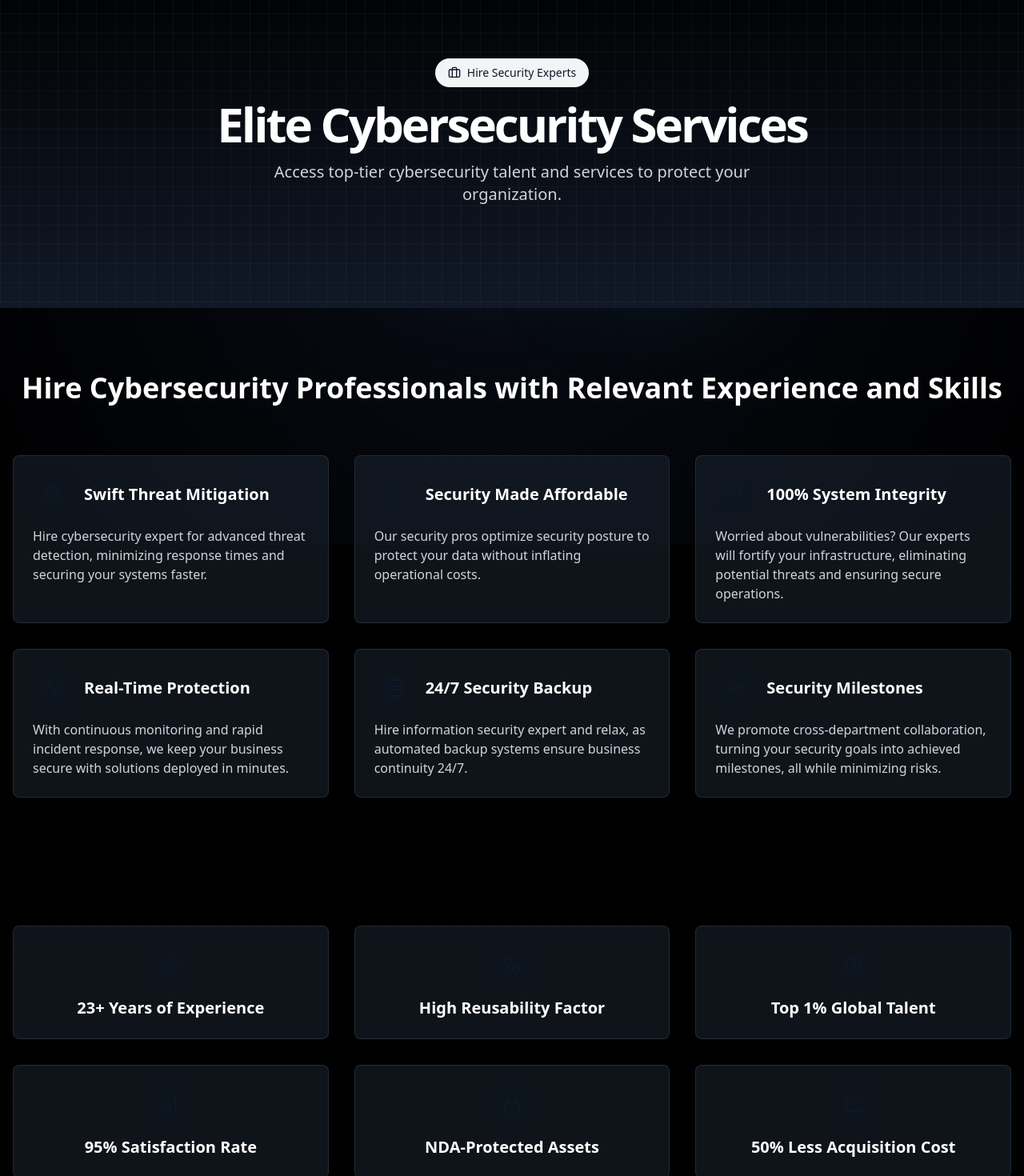
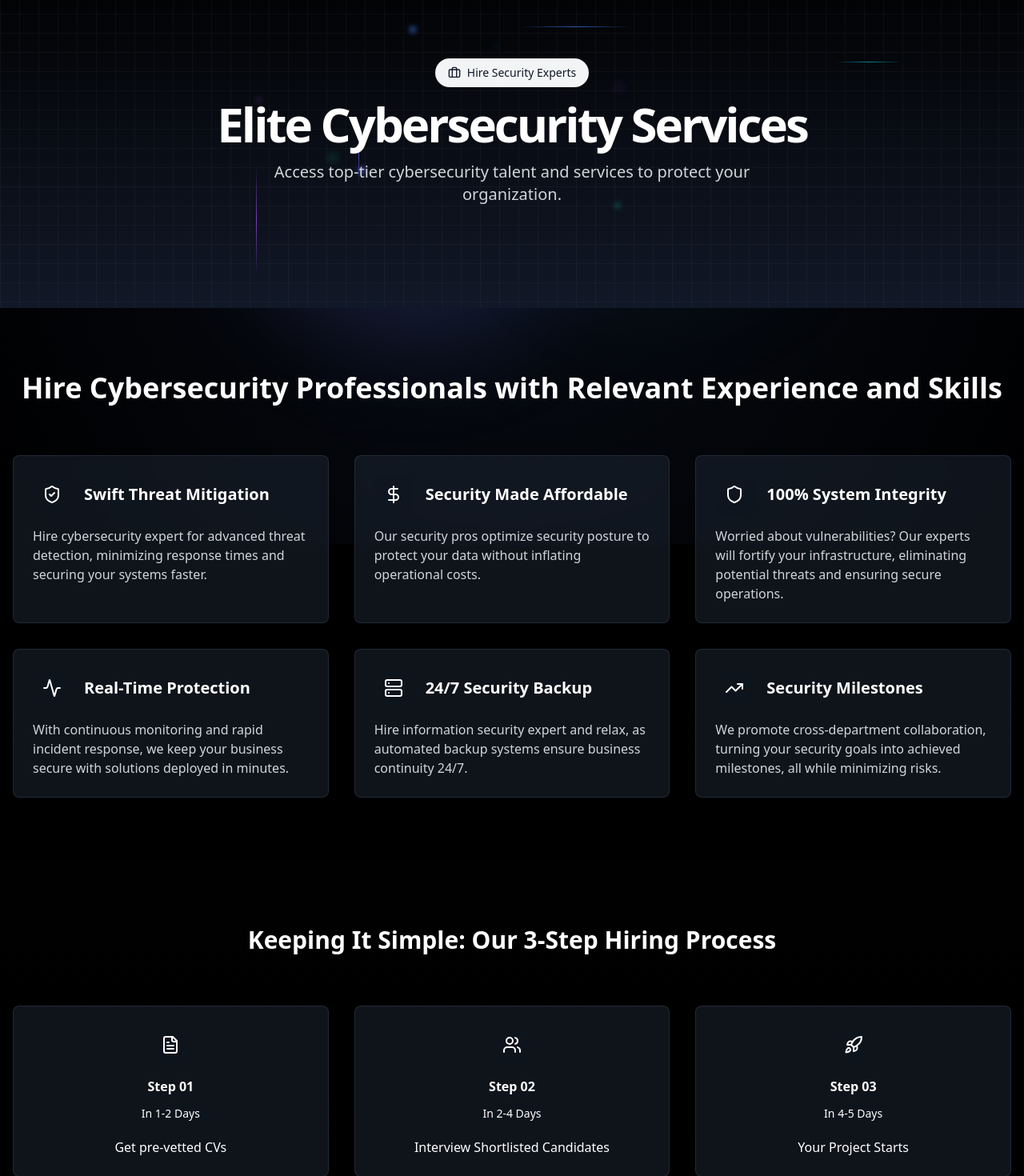
Before and after one commit to Devmangrani/Cyber-Soilders, a React (Vite) app: page /hire in a window 1280 px wide. Shown: the part 120-1590 px from the top of the page at 80% size. Built offline with nearby package versions, Linux system fonts and the light colour scheme.

Commit message:
Updated the Layout of Hire Page

```diff
--- a/src/components/hire.jsx
+++ b/src/components/hire.jsx
@@ -418,22 +418,94 @@ export default function Hire() {
         >
           <div
             ref={gridRef}
-            className="absolute inset-0 w-full h-full bg-[linear-gradient(to_right,#80808012_1px,transparent_1px),linear-gradient(to_bottom,#80808012_1px,transparent_1px)] bg-[size:24px_24px]"
-          ></div>
+            className="absolute inset-0 w-full h-full bg-[linear-gradient(to_right,#80808012_1px,transparent_1px),linear-gradient(to_bottom,#80808012_1px,transparent_1px)] bg-[size:24px_24px] overflow-hidden"
+          >
+            {/* Grid node glow effects */}
+            <div
+              className="grid-node absolute h-2 w-2 rounded-full bg-blue-500 blur-[3px] opacity-0 top-[20%] left-[40%] animate-grid-node-blink"
+              style={{ animationDelay: "0.5s" }}
+            ></div>
+            <div
+              className="grid-node absolute h-2 w-2 rounded-full bg-purple-500 blur-[3px] opacity-0 top-[40%] left-[25%] animate-grid-node-blink"
+              style={{ animationDelay: "1.2s" }}
+            ></div>
+            <div
+              className="grid-node absolute h-2 w-2 rounded-full bg-teal-500 blur-[3px] opacity-0 top-[70%] left-[60%] animate-grid-node-blink"
+              style={{ animationDelay: "2.7s" }}
+            ></div>
+            <div
+              className="grid-node absolute h-2 w-2 rounded-full bg-cyan-500 blur-[3px] opacity-0 top-[30%] left-[80%] animate-grid-node-blink"
+              style={{ animationDelay: "1.8s" }}
+            ></div>
+            <div
+              className="grid-node absolute h-2 w-2 rounded-full bg-indigo-500 blur-[3px] opacity-0 top-[60%] left-[35%] animate-grid-node-blink"
+              style={{ animationDelay: "3.5s" }}
+            ></div>
+
+            {/* Grid line trace effects */}
+            <div
+              className="grid-trace absolute h-[1px] w-[200px] bg-gradient-to-r from-blue-500/0 via-blue-500/70 to-blue-500/0 top-[20%] left-[40%] animate-grid-trace-horizontal"
+              style={{ animationDelay: "0.5s" }}
+            ></div>
+            <div
+              className="grid-trace absolute h-[200px] w-[1px] bg-gradient-to-b from-purple-500/0 via-purple-500/70 to-purple-500/0 top-[40%] left-[25%] animate-grid-trace-vertical"
+              style={{ animationDelay: "1.2s" }}
+            ></div>
+            <div
+              className="grid-trace absolute h-[150px] w-[1px] bg-gradient-to-r from-teal-500/0 via-teal-500/70 to-teal-500/0 top-[70%] left-[60%] animate-grid-trace-horizontal"
+              style={{ animationDelay: "2.7s" }}
+            ></div>
+            <div
+              className="grid-trace absolute h-[1px] w-[120px] bg-gradient-to-r from-cyan-500/0 via-cyan-500/70 to-cyan-500/0 top-[30%] left-[80%] animate-grid-trace-horizontal"
+              style={{ animationDelay: "1.8s" }}
+            ></div>
+            <div
+              className="grid-trace absolute h-[120px] w-[1px] bg-gradient-to-b from-indigo-500/0 via-indigo-500/70 to-indigo-500/0 top-[60%] left-[35%] animate-grid-trace-vertical"
+              style={{ animationDelay: "3.5s" }}
+            ></div>
+
+            {/* Neon intersection highlights */}
+            <div
+              className="grid-intersection absolute h-3 w-3 rounded-full bg-blue-500/20 blur-[5px] top-[24%] left-[48%] animate-grid-intersection-pulse"
+              style={{ animationDelay: "4.5s" }}
+            ></div>
+            <div
+              className="grid-intersection absolute h-3 w-3 rounded-full bg-purple-500/20 blur-[5px] top-[36%] left-[60%] animate-grid-intersection-pulse"
+              style={{ animationDelay: "2.3s" }}
+            ></div>
+            <div
+              className="grid-intersection absolute h-3 w-3 rounded-full bg-teal-500/20 blur-[5px] top-[56%] left-[32%] animate-grid-intersection-pulse"
+              style={{ animationDelay: "6.2s" }}
+            ></div>
+          </div>
           <div className="absolute inset-0 bg-[radial-gradient(circle_at_50%_50%,rgba(var(--primary),0.1),transparent_50%)]" />
 
-          {/* Enhanced animated background elements */}
-          <div className="absolute -z-10 top-0 left-1/3 w-96 h-96 rounded-full bg-gradient-to-br from-purple-500/20 to-blue-500/20 blur-3xl parallax-slow"></div>
-          <div className="absolute -z-10 bottom-0 right-1/4 w-64 h-64 rounded-full bg-gradient-to-tr from-blue-500/10 to-green-500/10 blur-3xl parallax-fast"></div>
-
-          {/* Animated particles */}
-          <div className="absolute -z-10 inset-0">
-            <div className="floating-particle absolute top-1/4 left-1/5 size-2 rounded-full bg-blue-500/30"></div>
-            <div className="floating-particle absolute top-3/4 left-2/3 size-3 rounded-full bg-purple-500/30"></div>
-            <div className="floating-particle absolute top-1/3 left-3/4 size-2 rounded-full bg-green-500/30"></div>
-            <div className="floating-particle absolute top-2/3 left-1/4 size-2 rounded-full bg-yellow-500/30"></div>
-            <div className="floating-particle absolute top-1/2 left-1/2 size-1 rounded-full bg-red-500/30"></div>
-          </div>
+          {/* Floating Orbs */}
+          <motion.div
+            className="absolute -z-10 top-1/4 left-1/4 w-96 h-96 rounded-full bg-gradient-to-br from-purple-500/20 to-blue-500/20 blur-3xl"
+            animate={{
+              y: [0, -50, 0],
+              scale: [1, 1.1, 1],
+            }}
+            transition={{
+              duration: 8,
+              repeat: Infinity,
+              ease: "easeInOut",
+            }}
+          />
+          <motion.div
+            className="absolute -z-10 bottom-1/4 right-1/4 w-64 h-64 rounded-full bg-gradient-to-tr from-blue-500/10 to-green-500/10 blur-3xl"
+            animate={{
+              y: [0, 50, 0],
+              scale: [1, 1.2, 1],
+            }}
+            transition={{
+              duration: 10,
+              repeat: Infinity,
+              ease: "easeInOut",
+              delay: 1,
+            }}
+          />
 
           <div className="container relative px-4 md:px-6 max-w-[1200px] mx-auto">
             <div className="flex flex-col items-center text-center space-y-4">
@@ -469,35 +541,35 @@ export default function Hire() {
                 Hire Cybersecurity Professionals with Relevant Experience and Skills
               </motion.h3>
             </div>
-            <div className="grid grid-cols-1 md:grid-cols-2 lg:grid-cols-3 gap-8">
+            <div className="grid grid-cols-1 md:grid-cols-2 lg:grid-cols-3 gap-8 ">
               {[
                 {
-                  icon: <ShieldCheck className="w-6 h-6 text-primary" />,
+                  icon: <ShieldCheck className="w-6 h-6 text-primary text-white" />,
                   title: "Swift Threat Mitigation",
                   description: "Hire cybersecurity expert for advanced threat detection, minimizing response times and securing your systems faster."
                 },
                 {
-                  icon: <DollarSign className="w-6 h-6 text-primary" />,
+                  icon: <DollarSign className="w-6 h-6 text-primary text-white" />,
                   title: "Security Made Affordable",
                   description: "Our security pros optimize security posture to protect your data without inflating operational costs."
                 },
                 {
-                  icon: <Shield className="w-6 h-6 text-primary" />,
+                  icon: <Shield className="w-6 h-6 text-primary text-white" />,
                   title: "100% System Integrity",
                   description: "Worried about vulnerabilities? Our experts will fortify your infrastructure, eliminating potential threats and ensuring secure operations."
                 },
                 {
-                  icon: <Activity className="w-6 h-6 text-primary" />,
+                  icon: <Activity className="w-6 h-6 text-primary text-white    " />,
                   title: "Real-Time Protection",
                   description: "With continuous monitoring and rapid incident response, we keep your business secure with solutions deployed in minutes."
                 },
                 {
-                  icon: <Server className="w-6 h-6 text-primary" />,
+                  icon: <Server className="w-6 h-6 text-primary text-white" />,
                   title: "24/7 Security Backup",
                   description: "Hire information security expert and relax, as automated backup systems ensure business continuity 24/7."
                 },
                 {
-                  icon: <TrendingUp className="w-6 h-6 text-primary" />,
+                  icon: <TrendingUp className="w-6 h-6 text-primary text-white" />,
                   title: "Security Milestones",
                   description: "We promote cross-department collaboration, turning your security goals into achieved milestones, all while minimizing risks."
                 }
@@ -524,7 +596,7 @@ export default function Hire() {
           </div>
         </section>
 
-        {/* Skills Section */}
+        {/* Skills Section
         <section className="relative py-20 overflow-hidden">
           <motion.div
             className="absolute inset-0 bg-gradient-to-b from-transparent to-primary/5"
@@ -578,7 +650,7 @@ export default function Hire() {
               </motion.div>
             </motion.div>
           </div>
-        </section>
+        </section> */}
 
         {/* Easy Steps Section */}
         <section className="relative py-20 overflow-hidden">
@@ -598,41 +670,41 @@ export default function Hire() {
                 Keeping It Simple: Our 3-Step Hiring Process
               </h4>
             </motion.div>
-            <div className="grid grid-cols-1 md:grid-cols-3 gap-8">
+            <div className="grid grid-cols-1 md:grid-cols-3 gap-8 text-white">
               {[
                 {
                   step: "Step 01",
                   time: "In 1-2 Days",
                   description: "Get pre-vetted CVs",
-                  icon: <FileText className="w-6 h-6 text-primary" />
+                  icon: <FileText className="w-6 h-6 text-primary text-white" />
                 },
                 {
                   step: "Step 02",
                   time: "In 2-4 Days",
                   description: "Interview Shortlisted Candidates",
-                  icon: <Users className="w-6 h-6 text-primary" />
+                  icon: <Users className="w-6 h-6 text-primary text-white" />
                 },
                 {
                   step: "Step 03",
                   time: "In 4-5 Days",
                   description: "Your Project Starts",
-                  icon: <Rocket className="w-6 h-6 text-primary" />
+                  icon: <Rocket className="w-6 h-6 text-primary text-white" />
                 }
               ].map((step, index) => (
                 <motion.div
                   key={index}
-                  className="bg-gray-800/50 backdrop-blur-sm rounded-lg p-6 text-center border border-gray-700/50"
+                  className="bg-gray-800/50 backdrop-blur-sm rounded-lg p-6 text-center border border-gray-700/50 text-white"
                   initial={{ opacity: 0, y: 20 }}
                   whileInView={{ opacity: 1, y: 0 }}
                   transition={{ duration: 0.5, delay: index * 0.1 }}
                   viewport={{ once: true }}
                   whileHover={{ scale: 1.05, y: -5 }}
                 >
-                  <div className="w-12 h-12 bg-primary/10 rounded-lg flex items-center justify-center mx-auto mb-4">
+                  <div className="w-12 h-12 bg-primary/10 rounded-lg flex items-center justify-center mx-auto mb-4 text-white">
                     {step.icon}
                   </div>
-                  <span className="text-primary font-semibold block mb-2">{step.step}</span>
-                  <div className="bg-primary/10 text-primary text-sm font-medium px-3 py-1 rounded-full inline-block mb-4">
+                  <span className="text-primary font-semibold block mb-2 text-white">{step.step}</span>
+                  <div className="bg-primary/10 text-primary text-sm font-medium px-3 py-1 rounded-full inline-block mb-4 text-white">
                     {step.time}
                   </div>
                   <p className="text-white">{step.description}</p>
@@ -661,7 +733,7 @@ export default function Hire() {
         </section>
 
         {/* Developer Services Section */}
-        <section className="relative py-20 overflow-hidden">
+        {/* <section className="relative py-20 overflow-hidden ">
           <motion.div
             className="absolute inset-0 bg-gradient-to-b from-transparent to-primary/5"
             style={{ y: backgroundY, opacity }}
@@ -732,10 +804,10 @@ export default function Hire() {
               </motion.div>
             </div>
           </div>
-        </section>
+        </section> */}
 
         {/* Hiring Models Section */}
-        <section className="relative py-20 overflow-hidden">
+        {/* <section className="relative py-20 overflow-hidden ">
           <motion.div
             className="absolute inset-0 bg-gradient-to-b from-primary/5 to-transparent"
             style={{ y: backgroundY, opacity }}
@@ -752,7 +824,7 @@ export default function Hire() {
                 'Fast' Meets 'Flexible': Our Hiring Models
               </h2>
             </motion.div>
-            <div className="grid grid-cols-1 md:grid-cols-3 gap-8">
+            <div className="grid grid-cols-1 md:grid-cols-3 gap-8 ">
               {[
                 {
                   title: "Part-Time Model",
@@ -787,14 +859,14 @@ export default function Hire() {
               ].map((model, index) => (
                 <motion.div
                   key={index}
-                  className="bg-gray-800/50 backdrop-blur-sm rounded-lg p-6 border border-gray-700/50"
+                  className="bg-gray-800/50 backdrop-blur-sm rounded-lg p-6 border border-gray-700/50 "
                   initial={{ opacity: 0, y: 20 }}
                   whileInView={{ opacity: 1, y: 0 }}
                   transition={{ duration: 0.5, delay: index * 0.1 }}
                   viewport={{ once: true }}
                   whileHover={{ scale: 1.05, y: -5 }}
                 >
-                  <div className="w-12 h-12 bg-primary/10 rounded-lg flex items-center justify-center mb-4">
+                  <div className="w-12 h-12 bg-primary/10 rounded-lg flex items-center justify-center mb-4 text-white ">
                     {model.icon}
                   </div>
                   <h5 className="text-xl font-semibold text-white mb-4">{model.title}</h5>
@@ -810,7 +882,7 @@ export default function Hire() {
               ))}
             </div>
           </div>
-        </section>
+        </section> */}
 
         {/* Contact Form */}
         <section className="relative py-20 overflow-hidden">
@@ -839,6 +911,80 @@ export default function Hire() {
           />
         </motion.div>
       )}
+
+      {/* Animation styles */}
+      <style>{`
+        /* Grid animation keyframes */
+        @keyframes grid-node-blink {
+          0%, 100% {
+            opacity: 0;
+          }
+          50% {
+            opacity: 0.8;
+          }
+        }
+
+        .animate-grid-node-blink {
+          animation: grid-node-blink 4s ease-in-out infinite;
+        }
+
+        @keyframes grid-trace-horizontal {
+          0% {
+            transform: translateX(-100%) scaleX(0.7);
+            opacity: 0;
+          }
+          10% {
+            opacity: 1;
+          }
+          90% {
+            opacity: 1;
+          }
+          100% {
+            transform: translateX(100%) scaleX(0.7);
+            opacity: 0;
+          }
+        }
+
+        .animate-grid-trace-horizontal {
+          animation: grid-trace-horizontal 8s ease-in-out infinite;
+        }
+
+        @keyframes grid-trace-vertical {
+          0% {
+            transform: translateY(-100%) scaleY(0.7);
+            opacity: 0;
+          }
+          10% {
+            opacity: 1;
+          }
+          90% {
+            opacity: 1;
+          }
+          100% {
+            transform: translateY(100%) scaleY(0.7);
+            opacity: 0;
+          }
+        }
+
+        .animate-grid-trace-vertical {
+          animation: grid-trace-vertical 8s ease-in-out infinite;
+        }
+
+        @keyframes grid-intersection-pulse {
+          0%, 100% {
+            transform: scale(0.5);
+            opacity: 0.2;
+          }
+          50% {
+            transform: scale(1.2);
+            opacity: 0.6;
+          }
+        }
+
+        .animate-grid-intersection-pulse {
+          animation: grid-intersection-pulse 6s ease-in-out infinite;
+        }
+      `}</style>
     </main>
   )
 }
```
